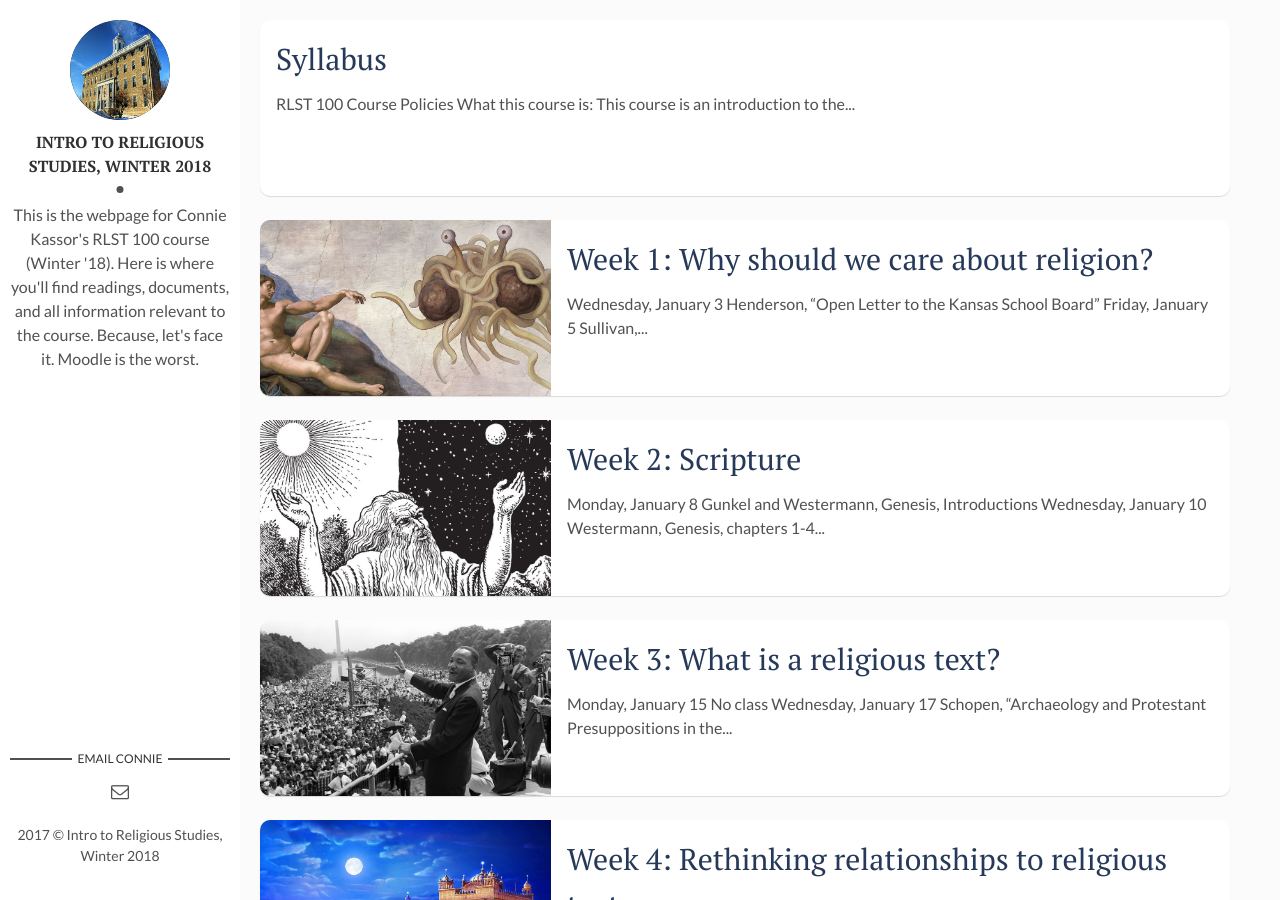
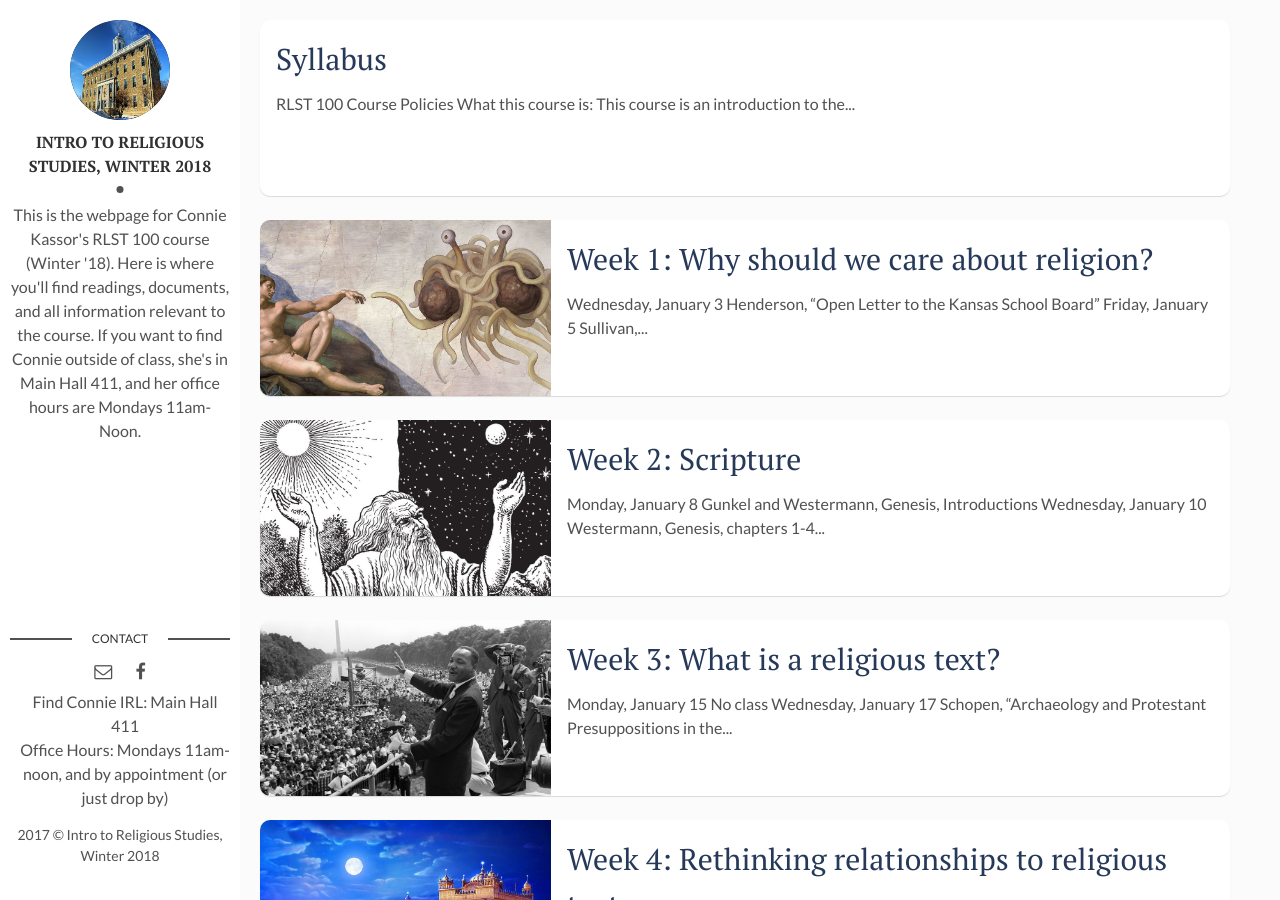
Before and after one commit to ckassor/ckassor.github.io, a Jekyll site: the page built from index.html, in a window 1280 px wide and 900 px high. Built offline with Jekyll 4.4.1, drawn with Linux system fonts in a browser that asks for light colours; the list of posts is cut into pages by our own code.

Commit message:
updated config and main

```diff
--- a/_config.yml
+++ b/_config.yml
@@ -9,8 +9,7 @@ site-twitter: #if your site has a twitter account, enter it here
 # Author Settings
 author: Intro to Religious Studies, Winter 2018
 author-img: mainhall.jpg
-about-author: This is the webpage for Connie Kassor's RLST 100 course (Winter '18). Here is where you'll find readings, documents, and all information relevant to the course. Because, let's face it. Moodle is the worst.
-facebook: RLSTatLU
+about-author: This is the webpage for Connie Kassor's RLST 100 course (Winter '18). Here is where you'll find readings, documents, and all information relevant to the course. If you want to find Connie outside of class, she's in Main Hall 411, and her office hours are Mondays 11am-Noon.
 email: constance.e.kassor@lawrence.edu
 
 # Tracker
--- a/_layouts/main.html
+++ b/_layouts/main.html
@@ -14,9 +14,12 @@ layout: default
   </header> <!-- End Header -->
   <footer>
     <section class="contact">
-      <h3 class="contact-title">email Connie</h3>
+      <h3 class="contact-title">contact</h3>
       <ul>
           <li class="email"><a href="mailto:{{site.email}}"><i class="fa fa-envelope-o"></i></a></li>
+          <li><a href="https://facebook.com/{{ site.facebook }}" target="_blank"><i class="fa fa-facebook" aria-hidden="true"></i></a></li>
+          <li>Find Connie IRL: Main Hall 411</li>
+          <li>Office Hours: Mondays 11am-noon, and by appointment (or just drop by)</li>
       </ul>
     </section> <!-- End Section Contact -->
     <div class="copyright">
```
